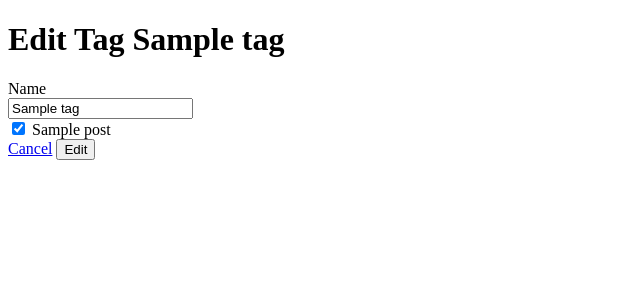
After one commit to vrbrag/Blogly-I, a Flask app: page /tags/1/edit in a window 1280 px wide. The commit adds this page. Shown: the top 300 px of the page, without its empty margins (0-640 px from the left). Run offline with Flask 2, Linux system fonts and the light colour scheme; tables that the repository leaves empty hold one stand-in row (values such as "Sample post").

Commit message:
fix tags

```diff
--- a/app.py
+++ b/app.py
@@ -1,10 +1,12 @@
 """Blogly application."""
 
 # from pydoc import render_doc
+from crypt import methods
 from wsgiref.handlers import read_environ
 from flask import Flask, render_template, request, redirect, flash
 from flask_debugtoolbar import DebugToolbarExtension
-from models import db, connect_db, User, Post
+from importlib_metadata import re
+from models import db, connect_db, User, Post, PostTag, Tag
 
 app = Flask(__name__,template_folder='templates')
 app.debug = True
@@ -104,17 +106,21 @@ def posts_form(user_id):
    """Form to create a new post for this user id"""
 
    user = User.query.get_or_404(user_id)
-   return render_template('postnew.html', user=user)
+   tags = Tag.query.all()
+   return render_template('postnew.html', user=user, tags=tags)
 
 @app.route('/users/<int:user_id>/posts/new', methods=["POST"])
 def new_post(user_id):
    """Handle new post"""
 
    user = User.query.get_or_404(user_id)
+   tag_ids = [int(num) for num in request.form.getlist("tags")]
+   tags = Tag.query.filter(Tag.id.in_(tag_ids)).all()
    new_post = Post(
                title = request.form['title'],
                content = request.form['content'],
-               user=user)
+               user=user,
+               tags=tags)
 
    db.session.add(new_post)
    db.session.commit()
@@ -134,7 +140,8 @@ def edit_post(post_id):
    """Form to edit specific post"""
 
    post = Post.query.get_or_404(post_id)
-   return render_template('postedit.html', post=post)
+   tags = Tag.query.all()
+   return render_template('postedit.html', post=post, tags=tags)
 
 @app.route('/posts/<int:post_id>/edit', methods=["POST"])
 def update_post(post_id):
@@ -143,6 +150,8 @@ def update_post(post_id):
    post = Post.query.get_or_404(post_id)
    post.title = request.form['title']
    post.content = request.form['content']
+   tag_ids = [int(num) for num in request.form.getlist("tags")]
+   post.tags = Tag.query.filter(Tag.id.in_(tag_ids)).all()
 
    db.session.add(post)
    db.session.commit()
@@ -160,3 +169,73 @@ def delete_post(post_id):
    flash(f"Post '{post.title}' has been deleted.")
 
    return redirect(f"/users/{post.user_id}")
+
+###########################################
+# Tags
+###########################################
+@app.route('/tags')
+def show_tags_list():
+   """Show info on all tags"""
+
+   tags = Tag.query.all()
+   return render_template('tagslist.html', tags=tags)
+
+@app.route('/tags/new')
+def tag_new_form():
+   """Form to add new tag"""
+
+   posts = Post.query.all()
+   return render_template('tagsnew.html', posts=posts)
+
+@app.route('/tags/new', methods=["POST"])
+def tag_added():
+   """Post new named tag and redirect to tag info page"""
+
+   new_tag = Tag(name = request.form['name'])
+
+   db.session.add(new_tag)
+   db.session.commit()
+   flash(f"Tag '{ new_tag.name }' added!")
+
+   return redirect(f"/tags")
+
+@app.route('/tags/<int:tag_id>')
+def tag_info(tag_id):
+   """Show tag info (related posts)"""
+
+   tag = Tag.query.get_or_404(tag_id)
+   return render_template('taginfo.html', tag=tag)
+
+@app.route('/tags/<int:tag_id>/edit')
+def edit_tag(tag_id):
+   """Edit tag page"""
+
+   tag = Tag.query.get_or_404(tag_id)
+   posts = Post.query.all()
+   return render_template('tagedit.html', tag=tag, posts=posts)
+
+@app.route('/tags/<int:tag_id>/edit', methods=["POST"])
+def update_tag(tag_id):
+   """Show updated tag and redirect to tags list"""
+
+   tag = Tag.query.get_or_404(tag_id)
+   tag.name = request.form['name']
+   post_ids = [int(num) for num in request.form.getlist("posts")]
+   tag.posts = Post.query.filter(Post.id.in_(post_ids)).all()
+
+   db.session.add(tag)
+   db.session.commit()
+   flash(f"Tag '{ tag.name }' has been edited!")
+
+   return redirect(f"/tags")
+
+@app.route('/tags/<int:tag_id>/delete', methods=["POST"])
+def delete_tag(tag_id):
+   """Delete tag"""
+
+   tag = Tag.query.get_or_404(tag_id)
+
+   db.session.delete(tag)
+   db.session.commit()
+   flash(f"Tag '{ tag.name }' has been deleted.")
+   return redirect('/tags')
--- a/models.py
+++ b/models.py
@@ -63,7 +63,7 @@ class Tag(db.Model):
    id = db.Column(db.Integer, primary_key=True, autoincrement=True)
    name = db.Column(db.Text, nullable=False, unique=True)
 
-   posttags = db.relationship('PostTag', cascade="all, delete", backref='tags')
+   posts = db.relationship('Post', secondary="posts_tags", cascade="all, delete", backref='tags')
 
    def __repr__(self):
       return f"<This user has tagged '{self.name}'>"
--- /dev/null
+++ b/templates/tagedit.html
@@ -0,0 +1,42 @@
+<!DOCTYPE html>
+<html lang="en">
+
+<head>
+   <meta charset="UTF-8">
+   <meta http-equiv="X-UA-Compatible" content="IE=edge">
+   <meta name="viewport" content="width=device-width, initial-scale=1.0">
+   <title>Edit Tag</title>
+</head>
+
+<body>
+   <h1>Edit Tag {{ tag.name }}</h1>
+
+   <form method="POST" action="/tags/{{ tag.id }}/edit">
+      <div class="form-group row">
+         <label for="name" class="col-sm-2 col-form-label">Name</label>
+         <div class="col-sm-10">
+            <input class=" form-control" type="text" name="name" value="{{ tag.name }}">
+         </div>
+      </div>
+
+      <div class="form-check form-group row">
+         {% for post in posts %}
+         <div>
+            <input class="form-input" type="checkbox" value="{{ post.id }}" id="post_{{ post.id }}" name="posts" {% if
+               post in tag.posts %} checked {% endif %}>
+            <label class="form-check-label" for="post_{{ post.id }}">
+               {{ post.title }}
+            </label>
+         </div>
+         {% endfor %}
+      </div>
+
+      <div class="form-group row">
+         <div class="ml-auto mr-3">
+            <a href="/tags" class="btn btn-info">Cancel</a>
+            <button type="submit" class="btn btn-success">Edit</button>
+         </div>
+      </div>
+</body>
+
+</html>
```
Also changed, not shown: templates/homepage.html (+15 -3 lines), templates/postedit.html (+12 -0 lines), templates/postnew.html (+11 -0 lines), templates/postshow.html (+9 -0 lines), templates/taginfo.html (added, +34 -0 lines), templates/tagslist.html (added, +26 -0 lines), templates/tagsnew.html (added, +34 -0 lines).
